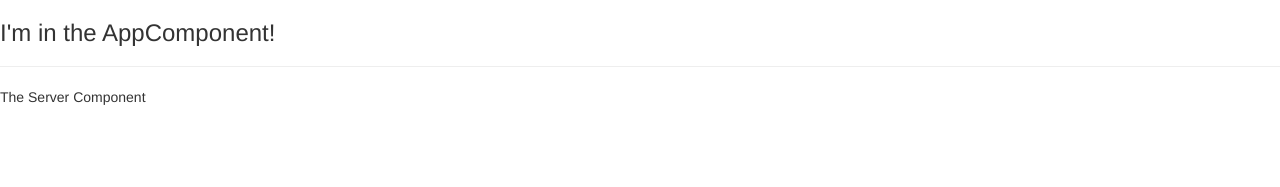
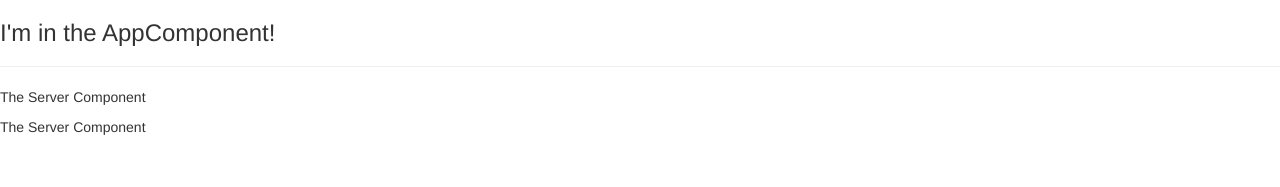
Before and after one commit to JoshuaButrum/JoshuaButrum-NG-1, an Angular app in the folder NG-1-Tutorial/: page / in a window 1280 px wide. Shown: the top 187 px of the page. Built offline with nearby package versions, Linux system fonts and the light colour scheme.

Commit message:
Updated app.component.html

```diff
--- a/NG-1-Tutorial/src/app/app.component.html
+++ b/NG-1-Tutorial/src/app/app.component.html
@@ -1,3 +1,3 @@
 <h3>I'm in the AppComponent!</h3>
 <hr>
-<app-server></app-server>
+<app-servers></app-servers>
```
